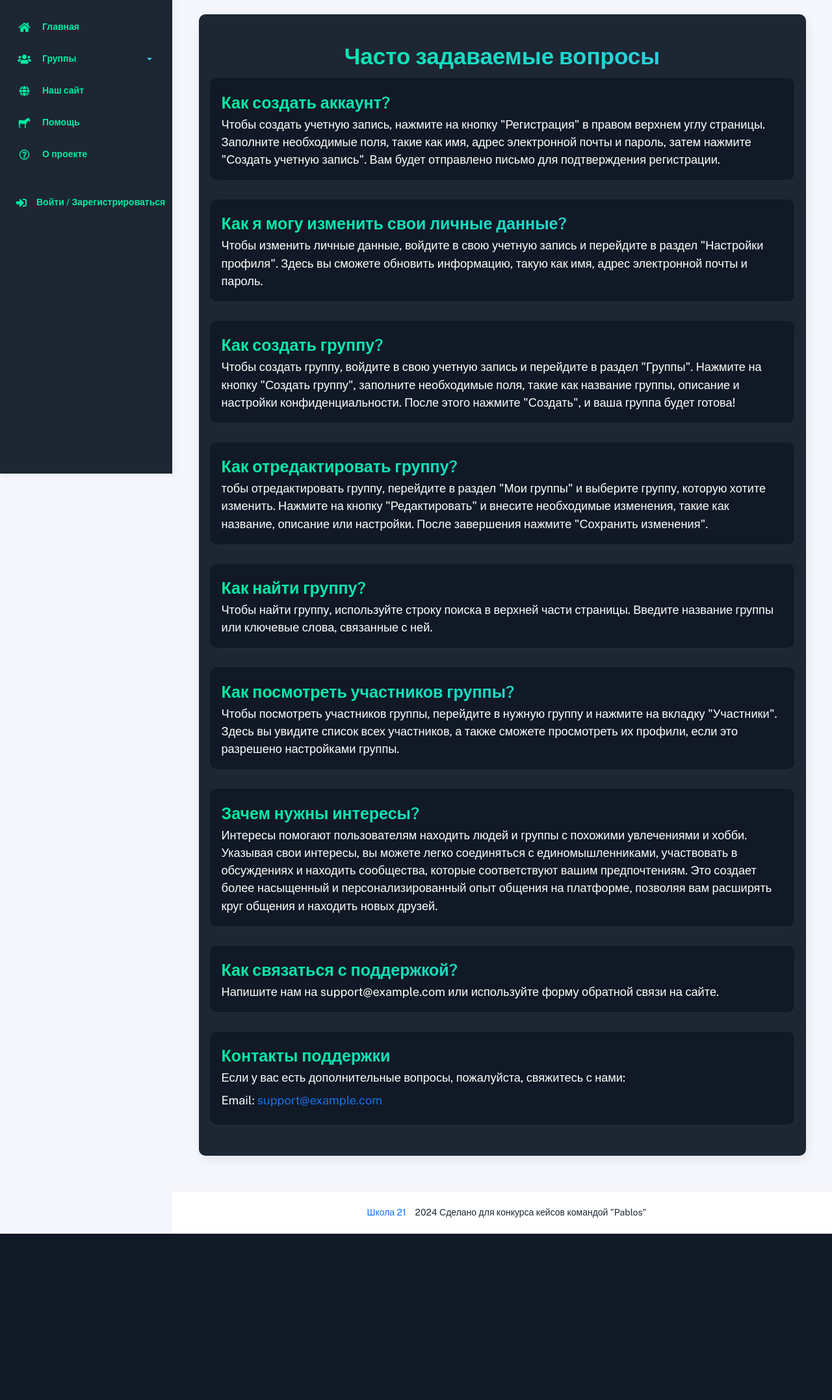
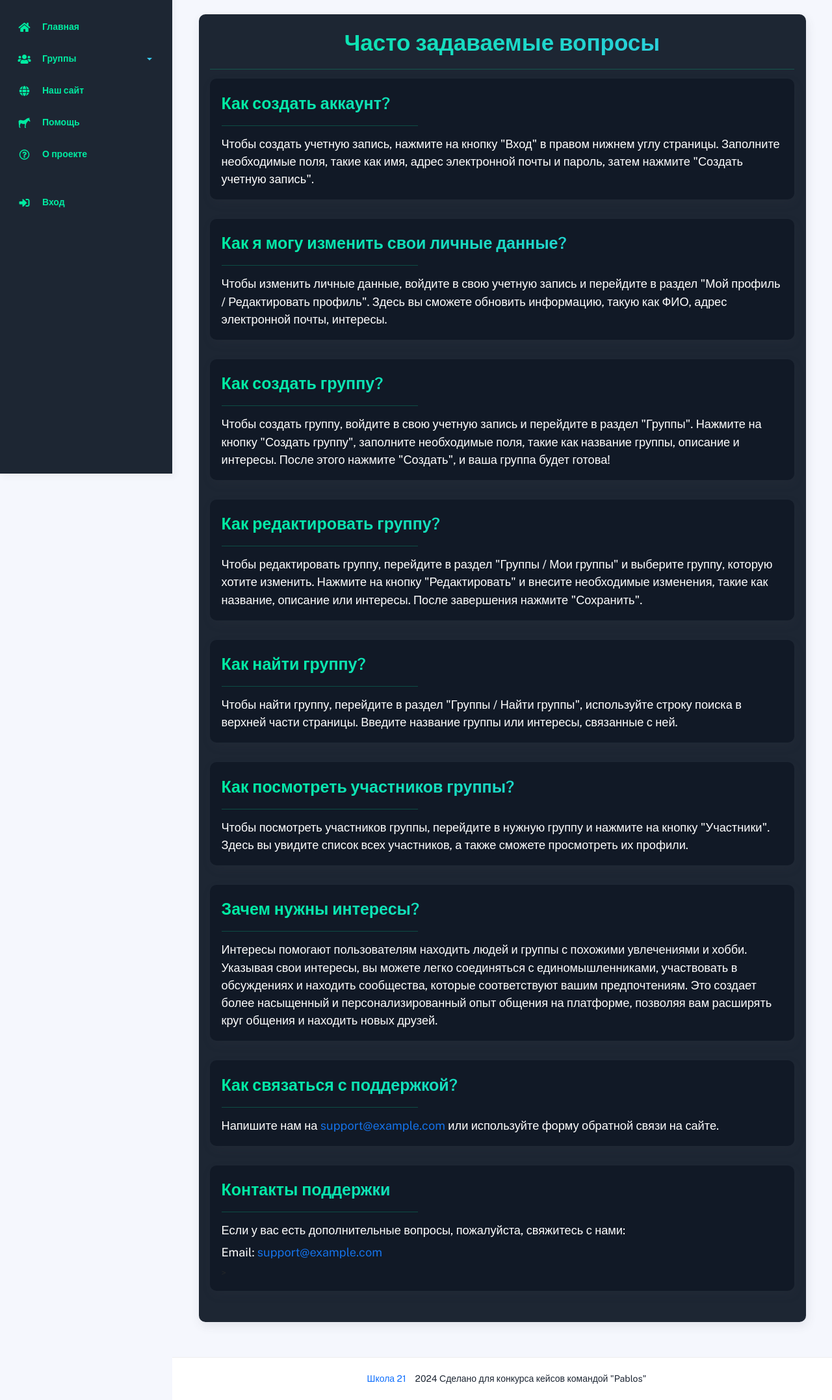
Before and after one commit to TolyanL/school21-case, a Django app: page /help in a window 1280 px wide. Shown: the part 71-2226 px from the top of the page at 65% size. Before the commit the page ends 1970 px from the top, so only its background shows below. Run offline with Django 5.2, Linux system fonts and the light colour scheme; data that the repository does not hold is empty; some libraries are stand-ins or nearby versions.

Commit message:
change texts

```diff
--- a/school21_case/groups/models.py
+++ b/school21_case/groups/models.py
@@ -3,8 +3,8 @@ from django.contrib.auth.models import User
 
 
 class Group(models.Model):
-    name = models.CharField(max_length=32, unique=True)
-    description = models.CharField(max_length=256, null=True)
+    name = models.CharField(max_length=32, unique=True, verbose_name="Название")
+    description = models.CharField(max_length=256, null=True, verbose_name="Описание")
 
     icon = models.ImageField(upload_to="group_icons/", null=True)
     banner = models.ImageField(upload_to="group_banners/", null=True)
--- a/school21_case/templates/about.html
+++ b/school21_case/templates/about.html
@@ -13,6 +13,7 @@
                     <div class="card card-attention">
                         <div class="card-body">
                             <h2 class="card-title gradient-right main-title">Введение</h2>
+                            <hr class="under-info" style="width: 35%;">
                             <p class="main-text">В 2024 году в Белгороде была открыта «Школа 21», ставшая десятым кампусом в России. Методика обучения в школе основана на принципе peer-to-peer (равный равному), где участники могут выступать как учителями, так и учениками. В связи с необходимостью улучшения процесса обучения и сокращения времени на поиск участников для взаимных проверок проектов, была предложена разработка дополнительной платформы.</p>
                         </div>
                     </div>
@@ -22,6 +23,7 @@
                     <div class="card card-attention">
                         <div class="card-body">
                             <h2 class="card-title gradient-right main-title">Цели и задачи</h2>
+                            <hr class="under-info" style="width: 35%;">
                             <p class="main-text">Основной целью разработки платформы является создание удобного инструмента для взаимодействия участников, который позволит им получать информацию друг о друге по никам. Для достижения этой цели были определены следующие задачи:</p>
                             <ul>
                                 <li class="main-text">Реализация формы регистрации пользователей.</li>
@@ -39,6 +41,7 @@
                     <div class="card card-attention">
                         <div class="card-body">
                             <h2 class="card-title gradient-right main-title">Функционал платформы</h2>
+                            <hr class="under-info" style="width: 35%;">
                             <h4 class="main-subtitle">1. Форма регистрации</h4>
                             <p class="main-text">Пользователи могут зарегистрироваться, указав следующие данные:</p>
                             <ul>
@@ -72,6 +75,7 @@
                     <div class="card card-attention">
                         <div class="card-body">
                             <h2 class="card-title gradient-right main-title">Технические требования</h2>
+                            <hr class="under-info" style="width: 35%;">
                             <p class="main-text">База данных должна поддерживать функции ACID (атомарность, согласованность, изолированность, долговечность), WAL (журнал записи) и PITR (восстановление до точки времени).</p>
                         </div>
                     </div>
@@ -81,6 +85,7 @@
                     <div class="card card-attention">
                         <div class="card-body">
                             <h2 class="card-title gradient-right main-title">Визуальное оформление</h2>
+                            <hr class="under-info" style="width: 35%;">
                             <p class="main-text">Платформа оформлена в фирменных цветах «Школы 21», что обеспечивает единый стиль и узнаваемость.</p>
                         </div>
                     </div>
@@ -90,6 +95,7 @@
                     <div class="card card-attention">
                         <div class="card-body">
                             <h2 class="card-title gradient-right main-title">Заключение</h2>
+                            <hr class="under-info" style="width: 35%;">
                             <p class="main-text">Разработка дополнительной платформы для «Школы 21» в Белгороде направлена на улучшение взаимодействия между участниками и оптимизацию процесса обучения. Реализованный функционал отвечает современным требованиям и обеспечивает удобство использования.</p>
                         </div>
                     </div>
--- a/school21_case/templates/groups/create_group.html
+++ b/school21_case/templates/groups/create_group.html
@@ -54,8 +54,8 @@
                 <div class="card-body">
                   {% for field in create_form %}
                   <div class="row-md-4 mb-3">
-                    <div class="form-label">{{ field.label_tag }}</div>
-                    {{ field|add_class:"form-control" }}
+                    <div class="form-label gradient-right">{{ field.label_tag }}</div>
+                    {{ field|add_class:"form-control edit-field" }}
                   </div>
                   {% endfor %}
                 </div>
--- a/school21_case/templates/groups/edit_group.html
+++ b/school21_case/templates/groups/edit_group.html
@@ -62,8 +62,8 @@
                 <div class="card-body">
                   {% for field in editable %}
                   <div class="row-md-4 mb-3">
-                    <div class="form-label">{{ field.label_tag }}</div>
-                    {{ field|add_class:"form-control" }}
+                    <div class="form-label gradient-right">{{ field.label_tag }}</div>
+                    {{ field|add_class:"form-control edit-field" }}
                   </div>
                   {% endfor %}
                 </div>
@@ -78,7 +78,7 @@
                   <div class="form-check">
                     <input class="form-check-input" type="checkbox" value="{{ tag.id }}" id="id_{{ tag|lower }}" name="tags[]"
                     {% if tag in group.tags.all %}checked{% endif %}>
-                    <label class="form-check-label" for="id_{{ tag|lower }}">
+                    <label class="form-check-label gradient-right" for="id_{{ tag|lower }}">
                       {{ tag.name }}
                     </label>
                   </div>
--- a/school21_case/templates/help.html
+++ b/school21_case/templates/help.html
@@ -8,67 +8,70 @@
 <div class="container">
     <div class="card">
         <div class="card-body">
-            <h1 class="mt-4 gradient-right text-center" style="font-size: 35px; font-weight: bold;">Часто задаваемые вопросы</h1>
+            <h1 class="gradient-right text-center mb-3" style="font-size: 35px; font-weight: bold;">Часто задаваемые вопросы</h1>
+            <hr class="under-info" style="width: 100%;">
             <div class="card card-attention">
                 <div class="card-body">
                     <h5 class="card-title gradient-right" style="font-size: 25px;">Как создать аккаунт?</h5>
-                    <p class="card-text text-white h5">Чтобы создать учетную запись, нажмите на кнопку "Регистрация" в правом верхнем углу страницы. Заполните необходимые поля, такие как имя, адрес электронной почты и пароль, затем нажмите "Создать учетную запись". Вам будет отправлено письмо для подтверждения регистрации.</p>
-                </div>
-            </div>
-            <!-- <div class="card card-attention">
-                <div class="card-body">
-                    <h5 class="card-title gradient-right" style="font-size: 25px;">Как поменять пароль?</h5>
-                    <p class="card-text text-white h5">Нажмите "Забыли пароль?" на странице входа и следуйте инструкциям.</p>
-                </div>
-            </div> -->
-            <div class="card card-attention">
-                <div class="card-body">
-                    <h5 class="card-title gradient-right" style="font-size: 25px;">Как я могу изменить свои личные данные?</h5>
-                    <p class="card-text text-white h5">Чтобы изменить личные данные, войдите в свою учетную запись и перейдите в раздел "Настройки профиля". Здесь вы сможете обновить информацию, такую как имя, адрес электронной почты и пароль.</p>
+                    <hr class="under-info" style="width: 35%;">
+                    <p class="card-text text-white h5">Чтобы создать учетную запись, нажмите на кнопку "Вход" в правом нижнем углу страницы. Заполните необходимые поля, такие как имя, адрес электронной почты и пароль, затем нажмите "Создать учетную запись".</p>
                 </div>
             </div>
             <div class="card card-attention">
                 <div class="card-body">
-                    <h5 class="card-title gradient-right" style="font-size: 25px;"> Как создать группу? </h5>
-                    <p class="card-text text-white h5"> Чтобы создать группу, войдите в свою учетную запись и перейдите в раздел "Группы". Нажмите на кнопку "Создать группу", заполните необходимые поля, такие как название группы, описание и настройки конфиденциальности. После этого нажмите "Создать", и ваша группа будет готова!</p>
+                    <h5 class="card-title gradient-right" style="font-size: 25px;">Как я могу изменить свои личные данные?</h5>
+                    <hr class="under-info" style="width: 35%;">
+                    <p class="card-text text-white h5">Чтобы изменить личные данные, войдите в свою учетную запись и перейдите в раздел "Мой профиль / Редактировать профиль". Здесь вы сможете обновить информацию, такую как ФИО, адрес электронной почты, интересы.</p>
                 </div>
             </div>
             <div class="card card-attention">
                 <div class="card-body">
-                    <h5 class="card-title gradient-right" style="font-size: 25px;"> Как отредактировать группу? </h5>
-                    <p class="card-text text-white h5"> тобы отредактировать группу, перейдите в раздел "Мои группы" и выберите группу, которую хотите изменить. Нажмите на кнопку "Редактировать" и внесите необходимые изменения, такие как название, описание или настройки. После завершения нажмите "Сохранить изменения". </p>
+                    <h5 class="card-title gradient-right" style="font-size: 25px;"> Как создать группу?</h5>
+                    <hr class="under-info" style="width: 35%;">
+                    <p class="card-text text-white h5"> Чтобы создать группу, войдите в свою учетную запись и перейдите в раздел "Группы". Нажмите на кнопку "Создать группу", заполните необходимые поля, такие как название группы, описание и интересы. После этого нажмите "Создать", и ваша группа будет готова!</p>
                 </div>
             </div>
             <div class="card card-attention">
                 <div class="card-body">
-                    <h5 class="card-title gradient-right" style="font-size: 25px;"> Как найти группу? </h5>
-                    <p class="card-text text-white h5"> Чтобы найти группу, используйте строку поиска в верхней части страницы. Введите название группы или ключевые слова, связанные с ней. </p>
+                    <h5 class="card-title gradient-right" style="font-size: 25px;"> Как редактировать группу?</h5>
+                    <hr class="under-info" style="width: 35%;">
+                    <p class="card-text text-white h5"> Чтобы редактировать группу, перейдите в раздел "Группы / Мои группы" и выберите группу, которую хотите изменить. Нажмите на кнопку "Редактировать" и внесите необходимые изменения, такие как название, описание или интересы. После завершения нажмите "Сохранить".</p>
                 </div>
             </div>
             <div class="card card-attention">
                 <div class="card-body">
-                    <h5 class="card-title gradient-right" style="font-size: 25px;"> Как посмотреть участников группы? </h5>
-                    <p class="card-text text-white h5"> Чтобы посмотреть участников группы, перейдите в нужную группу и нажмите на вкладку "Участники". Здесь вы увидите список всех участников, а также сможете просмотреть их профили, если это разрешено настройками группы. </p>
+                    <h5 class="card-title gradient-right" style="font-size: 25px;"> Как найти группу?</h5>
+                    <hr class="under-info" style="width: 35%;">
+                    <p class="card-text text-white h5"> Чтобы найти группу, перейдите в раздел "Группы / Найти группы", используйте строку поиска в верхней части страницы. Введите название группы или интересы, связанные с ней.</p>
                 </div>
             </div>
             <div class="card card-attention">
                 <div class="card-body">
-                    <h5 class="card-title gradient-right" style="font-size: 25px;"> Зачем нужны интересы? </h5>
-                    <p class="card-text text-white h5"> Интересы помогают пользователям находить людей и группы с похожими увлечениями и хобби. Указывая свои интересы, вы можете легко соединяться с единомышленниками, участвовать в обсуждениях и находить сообщества, которые соответствуют вашим предпочтениям. Это создает более насыщенный и персонализированный опыт общения на платформе, позволяя вам расширять круг общения и находить новых друзей. </p>
+                    <h5 class="card-title gradient-right" style="font-size: 25px;"> Как посмотреть участников группы?</h5>
+                    <hr class="under-info" style="width: 35%;">
+                    <p class="card-text text-white h5"> Чтобы посмотреть участников группы, перейдите в нужную группу и нажмите на кнопку "Участники". Здесь вы увидите список всех участников, а также сможете просмотреть их профили.</p>
+                </div>
+            </div>
+            <div class="card card-attention">
+                <div class="card-body">
+                    <h5 class="card-title gradient-right" style="font-size: 25px;"> Зачем нужны интересы?</h5>
+                    <hr class="under-info" style="width: 35%;">
+                    <p class="card-text text-white h5"> Интересы помогают пользователям находить людей и группы с похожими увлечениями и хобби. Указывая свои интересы, вы можете легко соединяться с единомышленниками, участвовать в обсуждениях и находить сообщества, которые соответствуют вашим предпочтениям. Это создает более насыщенный и персонализированный опыт общения на платформе, позволяя вам расширять круг общения и находить новых друзей.</p>
                 </div>
             </div>
             <div class="card card-attention">
                 <div class="card-body">
                     <h5 class="card-title gradient-right" style="font-size: 25px;">Как связаться с поддержкой?</h5>
-                    <p class="card-text text-white h5">Напишите нам на support@example.com или используйте форму обратной связи на сайте.</p>
+                    <hr class="under-info" style="width: 35%;">
+                    <p class="card-text text-white h5">Напишите нам на <a class="h5 text-primary" href="mailto:support@example.com">support@example.com</a> или используйте форму обратной связи на сайте.</p>
                 </div>
             </div>
             <div class="card card-attention">
                 <div class="card-body">
                     <h5 class="card-title gradient-right" style="font-size: 25px;">Контакты поддержки</h5>
+                    <hr class="under-info" style="width: 35%;">
                     <p class="card-text text-white h5">Если у вас есть дополнительные вопросы, пожалуйста, свяжитесь с нами:</p>
-                    <p class="text-white h5">Email: <a class="h5 text-primary" href="mailto:support@example.com">support@example.com</a></p>
-                    <!-- <p class="text-white h5">Телефон: +7 (000) 000-00-00</p> -->
+                    <p class="text-white h5">Email: <a class="h5 text-primary" href="mailto:support@example.com">support@example.com</a></p>>
                 </div>
             </div>
         </div>
--- a/school21_case/templates/includes/sidebar.html
+++ b/school21_case/templates/includes/sidebar.html
@@ -102,7 +102,7 @@
         {% else %}
           <a href="{% url "sign_up" %}">
             <i class="fas fa-sign-in-alt"></i>
-            <p>Войти / Зарегистрироваться</p>
+            <p>Вход</p>
           </a>
         {% endif %}
         </li>
```
Also changed, not shown: school21_case/users/migrations/0005_alter_profile_age_alter_profile_avatar_and_more.py (added).
